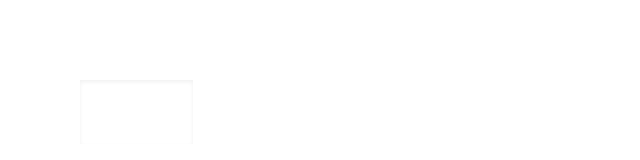
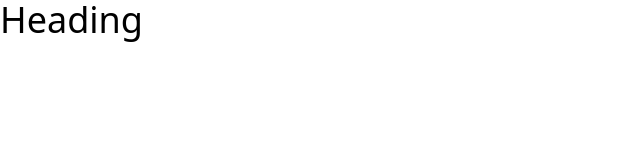
Before and after one commit to SalimKobi/Tailwind_Practice, a website: page public/index.html in a window 1280 px wide. Shown: the whole page, without its empty margins (0-640 px from the left). Drawn offline with nearby package versions, Linux system fonts and the light colour scheme; files that its build step writes are made by us from their sources.

Commit message:
learnt how to create responsive texts

```diff
--- a/public/index.html
+++ b/public/index.html
@@ -9,8 +9,6 @@
     <!-- flex-initial -->
     <!-- flex-auto -->
     <!-- flex-1 -->
-    <button class="bg-white-500 m-20 p-5 text-white shadow-inner">
-      Click here
-    </button>
+    <h1 class="2xl:text-8xl xl:text-4xl lg:text-2xl md:text-lg">Heading</h1>
   </body>
 </html>
```
